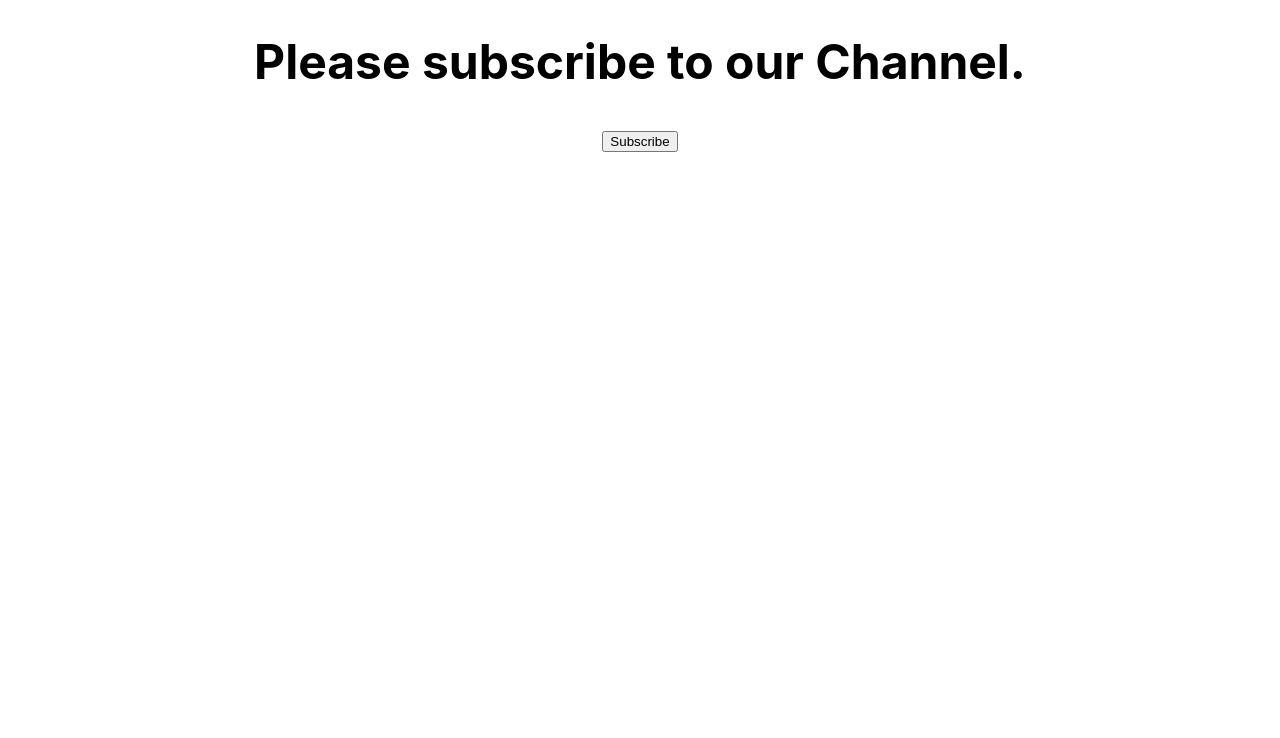
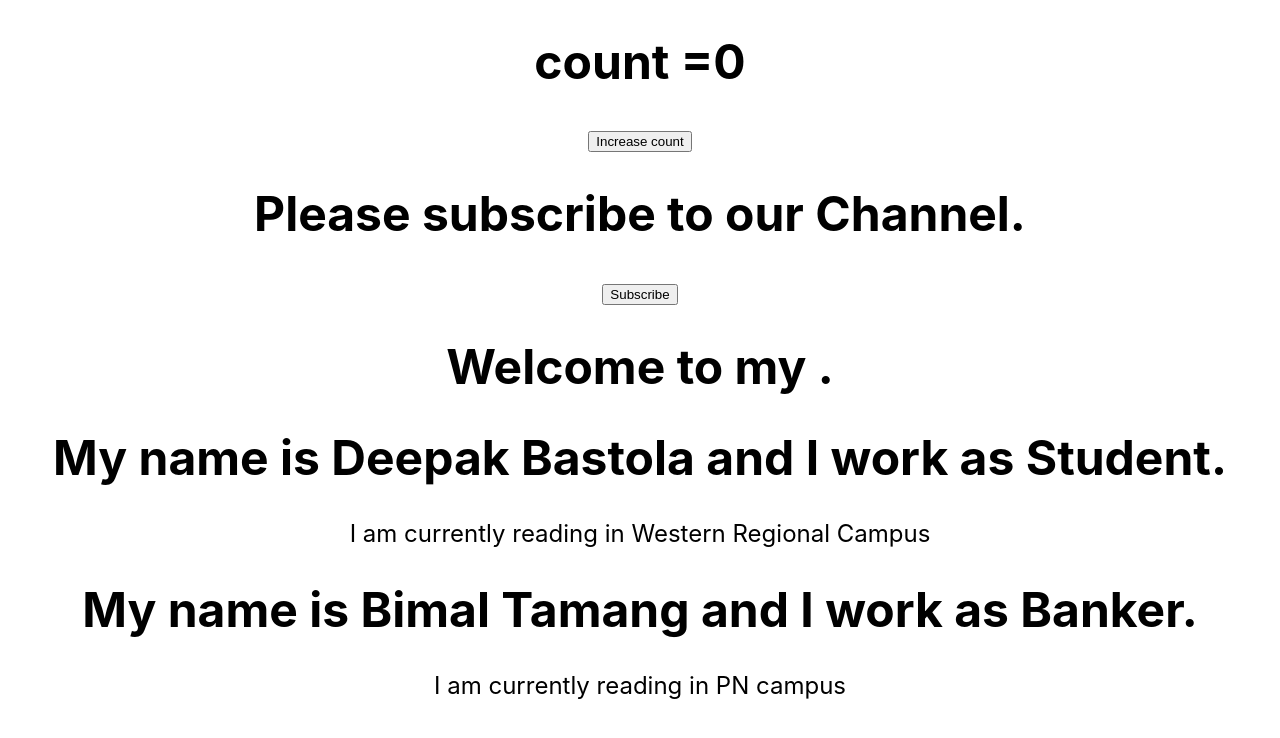
Before and after one commit to Depz-Bastz/Learning-Reacr, a React (Create React App) app in the folder reactlearning/: page / in a window 1280 px wide. Shown: the top 738 px of the page. Built offline with nearby package versions, Linux system fonts and the light colour scheme.

Commit message:
destructuring props

```diff
--- a/reactlearning/src/App.js
+++ b/reactlearning/src/App.js
@@ -1,24 +1,26 @@
 import './App.css';
-// import Greeting from './components/hello';
-// import Welcome from './components/welcome';
-// import Hello from './components/Greet';
+import Greeting from './components/hello';
+import Welcome from './components/welcome';
+import Hello from './components/Greet';
 import Message from './components/message';
+import Counter from './components/counter';
 
 function App() {
   return (
     <div className="App">
       <header>
+        <Counter />
+
         <Message />
-
-        {/* <Welcome name="DARU.LIFE" />
-        <Hello name="Deepak Bastola" work="Student" >
+         <Welcome name="DARU.LIFE" />
+        <Hello naame="Deepak Bastola" work="Student" >
           <input placeholder="Just trying options in props" />
         </Hello>
         <Greeting name="Western Regional Campus" />
-        <Hello name="Bimal Tamang" work="Banker" >
+        <Hello naame="Bimal Tamang" work="Banker" >
           <p>This is a children props.</p>
         </Hello>
-        <Greeting name="PN campus" /> */}
+        <Greeting name="PN campus" />
       </header>
     </div>
   );
--- a/reactlearning/src/components/Greet.js
+++ b/reactlearning/src/components/Greet.js
@@ -1,12 +1,18 @@
 import React from 'react';
 
+// const Hello = ({naame, work}) => {
+//     return (
+//         <div>
+//             <h1>My name is {naame} and I work as {work}.</h1>
+//             </div>
+//     )
+// }
 const Hello = props => {
-    console.log(props)
+    const {naame,work} = props
     return (
         <div>
-            <h1>My name is {props.name} and works as {props.work}.</h1>
-            <p1>{props.children}</p1>
-        </div>
+            <h1>My name is {naame} and I work as {work}.</h1>
+            </div>
     )
 }
 export default Hello;
--- /dev/null
+++ b/reactlearning/src/components/counter.js
@@ -0,0 +1,46 @@
+import React, { Component } from 'react';
+
+class Counter extends Component {
+    constructor(){
+        super()
+        this.state={
+            count: 0
+        }
+    }
+    increment(){
+        // this.setState(
+        //     {
+        //     count: this.state.count + 1
+        // },
+        // () => {
+        //     console.log('Inside Count value',this.state.count)
+        // }
+        // )
+        // console.log('Outside Count value',this.state.count)
+        this.setState(prevState => ({
+            count: prevState.count + 1
+        }),
+        () => {
+            console.log('Multiple of 5',this.state.count)
+        }
+        )
+
+
+    }
+    incrementFive(){
+        this.increment()
+        this.increment()
+        this.increment()
+        this.increment()
+        this.increment()
+    }
+    render () {
+        return (
+        <div>
+            <h1>count ={this.state.count}</h1>
+            <button onClick={() => this.incrementFive()}>Increase count</button>
+        </div>
+        )
+    }
+}
+export default Counter;
--- a/reactlearning/src/components/welcome.js
+++ b/reactlearning/src/components/welcome.js
@@ -2,7 +2,8 @@ import React, { Component } from 'react';
 
 class Welcome extends Component {
     render () {
-        return <h1>Welcome to my {this.props.name}.</h1>
+        const {naame} = this.props
+        return <h1>Welcome to my {naame}.</h1>
     }
 }
 export default Welcome;
```
